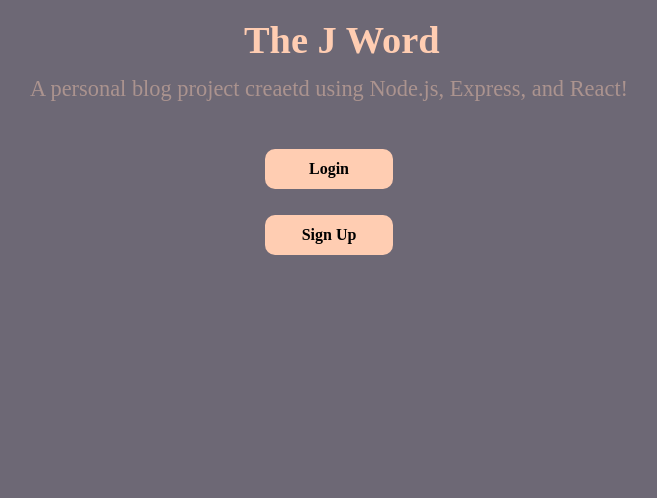
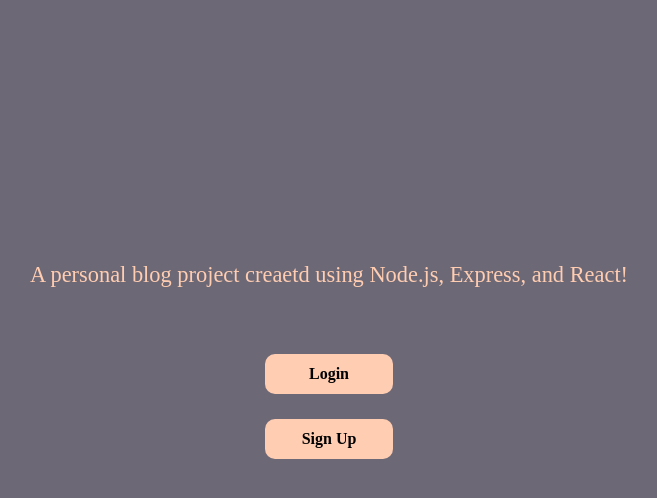
Before and after one commit to jkor2/blog_post_fullstack, a React (Create React App) app in the folder frontend/: page / in a window 1280 px wide. Shown: the top 498 px of the page, without its empty margins (311-968 px from the left). Built offline with nearby package versions, Linux system fonts and the light colour scheme.

Commit message:
Updated home page

```diff
--- a/frontend/src/Components/home.js
+++ b/frontend/src/Components/home.js
@@ -3,7 +3,7 @@
 export default function Home() {
   return (
     <div className="container">
-      <div className="header">The J Word</div>
+      <div className="header"></div>
       <div className="body">
         <div className="ten">
           A personal blog project creaetd using Node.js, Express, and React!
--- a/frontend/src/styles.css
+++ b/frontend/src/styles.css
@@ -28,7 +28,7 @@
   justify-content: center;
   align-items: center;
   margin-bottom: 2%;
-  color: #ffcdb26d;
+  color: #FFCDB2;
 }
 .login-singup {
   height: 10%;
@@ -228,3 +228,9 @@
 .title{
   height: 8vh;
 }
+.body{
+  height: 100%;
+  display: flex;
+  flex-direction: column;
+  margin-top: 15%;
+}
```
